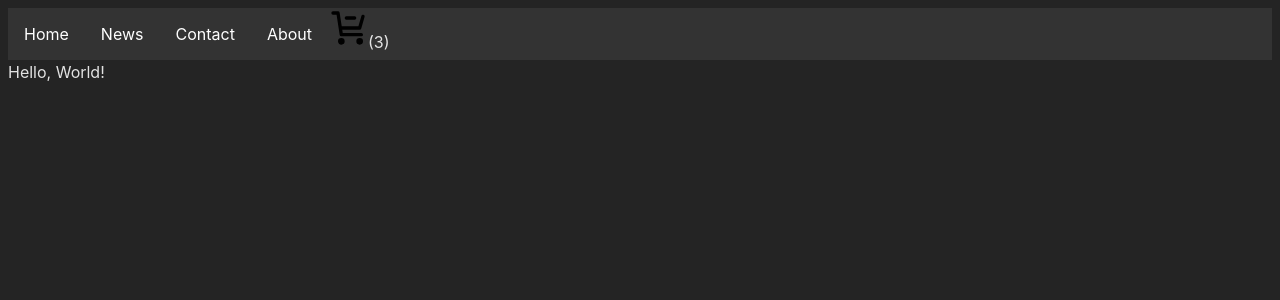
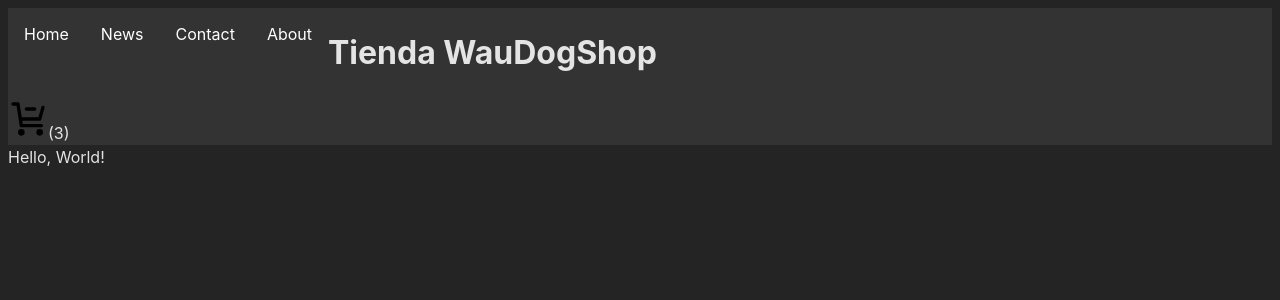
Before and after one commit to Sebastian4848/coder-react-60050, a React (Vite) app: page / in a window 1280 px wide. Shown: the top 300 px of the page. Built offline with nearby package versions, Linux system fonts and the light colour scheme.

Commit message:
se agrega titulo de la tienda

```diff
--- a/src/components/ItemListContainer.jsx
+++ b/src/components/ItemListContainer.jsx
@@ -1,8 +1,9 @@
 import React from 'react'
 
-const ItemListContainer = (greeting) => {
+const ItemListContainer = ({ message }) => {
+    // const ItemListContainer = (greeting) => {
     return (
-        <div>{greeting.message}</div>
+        <div>{message}</div>
     )
 }
 
--- a/src/components/NavBar.jsx
+++ b/src/components/NavBar.jsx
@@ -10,6 +10,7 @@ const NavBar = () => {
             <li><a href="#news">News</a></li>
             <li><a href="#contact">Contact</a></li>
             <li><a href="#about">About</a></li>
+            <h1>Tienda WauDogShop</h1>
             <CartWidget />
         </ul>
     )
```
